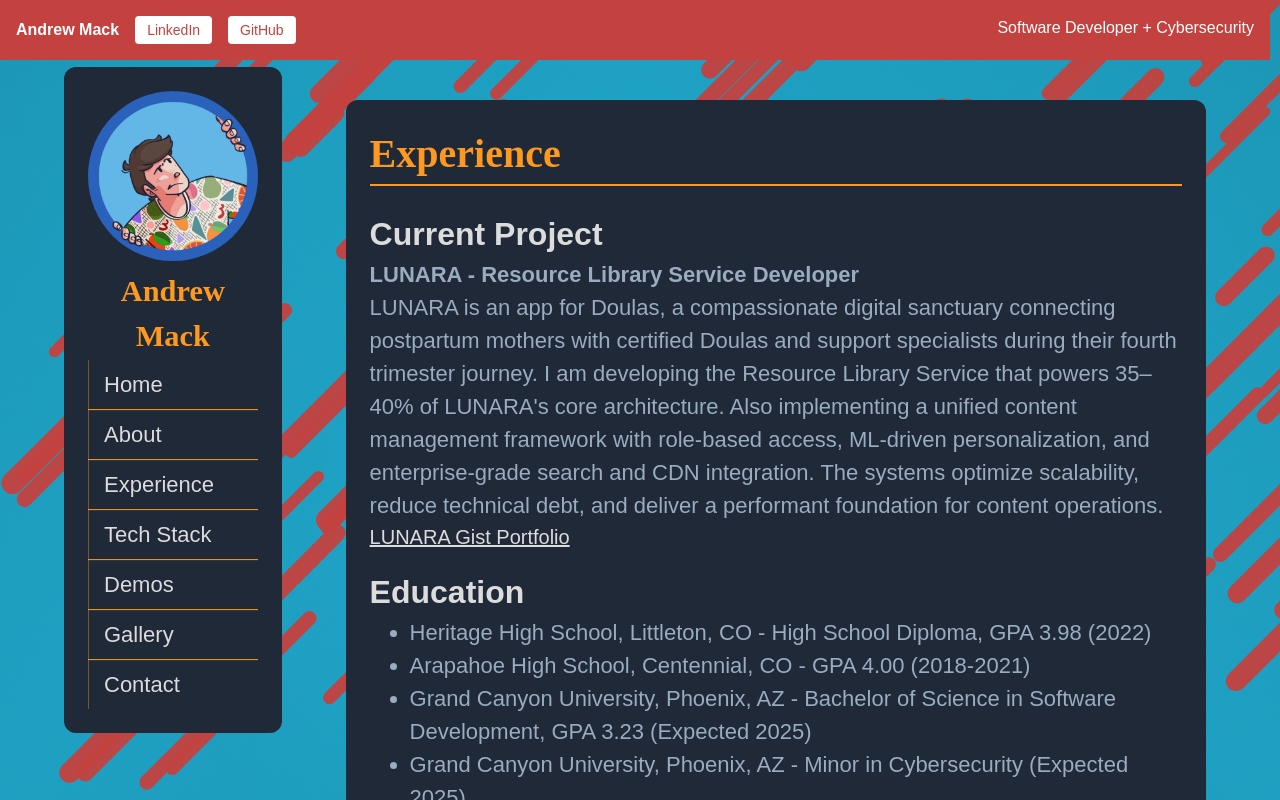
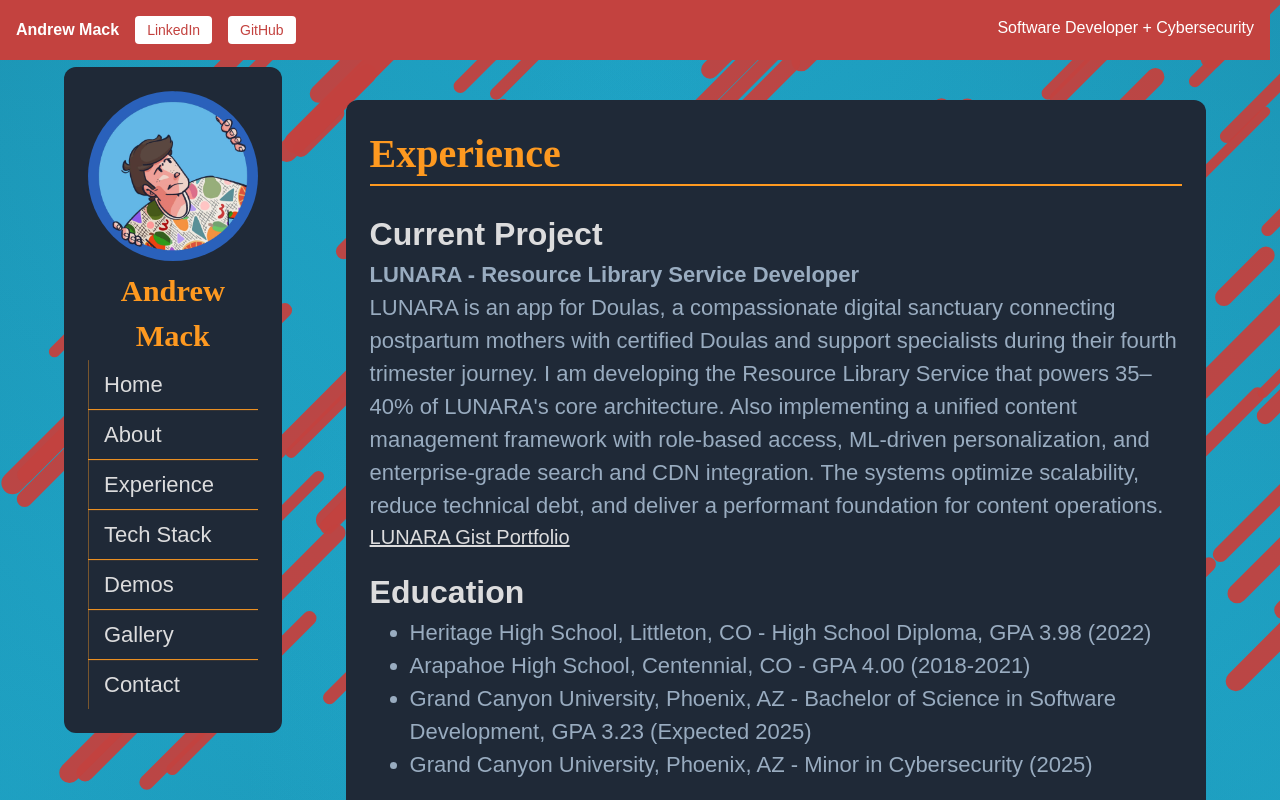
Before and after one commit to A-Mack27/Andrew-Mack-Resume, a React (Vite) app: page / in a window 1280 px wide. Both pictures are taken after a click on the button "Experience". Shown: the top 800 px of the page. Built offline with nearby package versions, Linux system fonts and the light colour scheme.

Commit message:
Updated college graduation info

```diff
--- a/src/pages/Experience.tsx
+++ b/src/pages/Experience.tsx
@@ -15,7 +15,7 @@ export default function Experience() {
         <li>Heritage High School, Littleton, CO - High School Diploma, GPA 3.98 (2022)</li>
         <li>Arapahoe High School, Centennial, CO - GPA 4.00 (2018-2021)</li>
         <li>Grand Canyon University, Phoenix, AZ - Bachelor of Science in Software Development, GPA 3.23 (Expected 2025)</li>
-        <li>Grand Canyon University, Phoenix, AZ - Minor in Cybersecurity (Expected 2025)</li>
+        <li>Grand Canyon University, Phoenix, AZ - Minor in Cybersecurity (2025)</li>
       </ul>
       <h2 className="mt-4">Work Experience</h2>
       <ul className="content-list mb-4">
```
